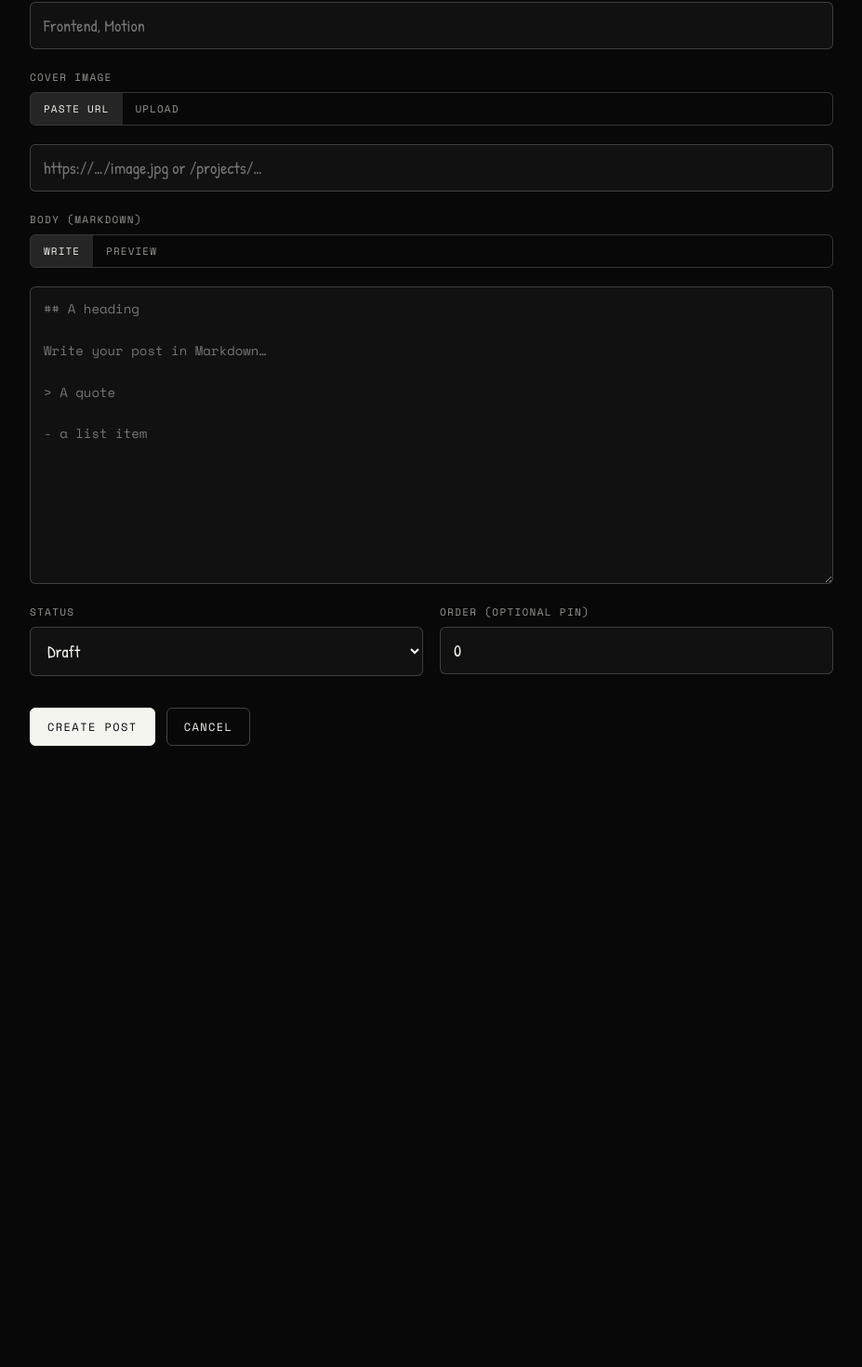
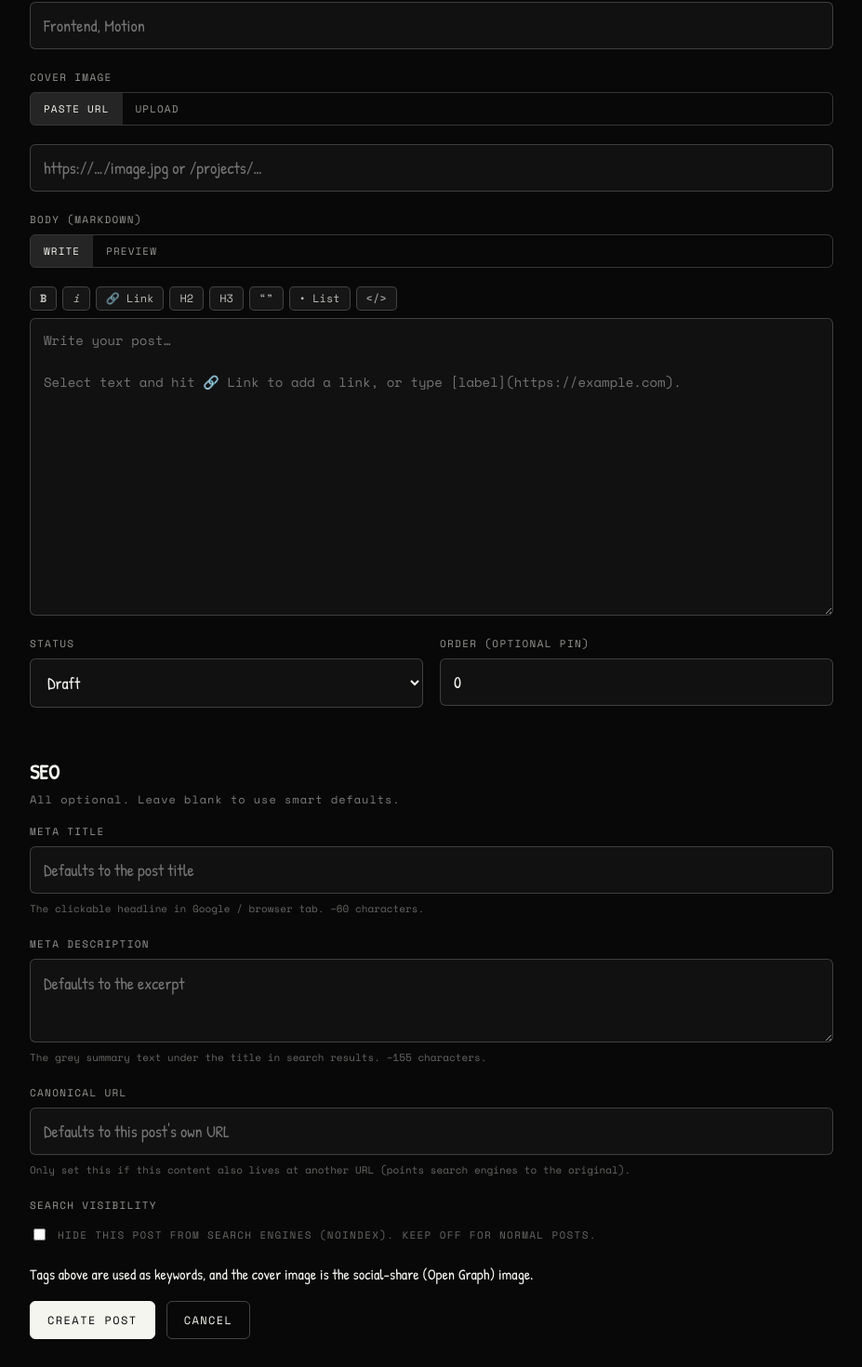
Before and after one commit to hassanahmedgh/MyProtfolio, a Next.js app: page /admin/posts/new in a window 1280 px wide. Shown: the part 640-2110 px from the top of the page at 93% size, without its empty margins (176-1103 px from the left). Before the commit the page ends 1542 px from the top, so only its background shows below. Built offline with nearby package versions, Linux system fonts and the light colour scheme; no server answers; sample sign-in values are in the browser's storage.

Commit message:
Add blog editor formatting toolbar (links) and per-post SEO controls

```diff
--- a/src/app/admin/admin.css
+++ b/src/app/admin/admin.css
@@ -256,6 +256,30 @@
   color: rgb(var(--fg));
 }
 
+.md-toolbar {
+  display: flex;
+  flex-wrap: wrap;
+  gap: 6px;
+  margin-top: 12px;
+}
+
+.md-toolbar button {
+  font-family: var(--font-mono);
+  font-size: 12px;
+  color: rgba(var(--fg), 0.75);
+  background: rgba(var(--fg), 0.06);
+  border: 1px solid rgba(var(--fg), 0.2);
+  border-radius: 5px;
+  padding: 6px 10px;
+  cursor: pointer;
+  line-height: 1;
+}
+
+.md-toolbar button:hover {
+  background: rgba(var(--fg), 0.14);
+  color: rgb(var(--fg));
+}
+
 .img-preview {
   margin-top: 12px;
   max-width: 280px;
--- a/src/components/admin/MarkdownEditor.tsx
+++ b/src/components/admin/MarkdownEditor.tsx
@@ -1,10 +1,10 @@
 "use client";
 
-import { useEffect, useState } from "react";
+import { useEffect, useRef, useState } from "react";
 import { markdownToHtml } from "@/lib/markdown";
 
-// Raw Markdown textarea with a live, sanitized HTML preview (same pipeline used
-// to render the published article).
+// Raw Markdown textarea + a small formatting toolbar (so you can add links and
+// formatting without knowing Markdown) + a live, sanitized HTML preview.
 export default function MarkdownEditor({
   value,
   onChange,
@@ -14,6 +14,7 @@ export default function MarkdownEditor({
 }) {
   const [tab, setTab] = useState<"write" | "preview">("write");
   const [html, setHtml] = useState("");
+  const ref = useRef<HTMLTextAreaElement | null>(null);
 
   useEffect(() => {
     if (tab !== "preview") return;
@@ -25,6 +26,53 @@ export default function MarkdownEditor({
       active = false;
     };
   }, [tab, value]);
+
+  // Wrap the current selection with `before`/`after` (e.g. **bold**, `code`).
+  function surround(before: string, after = before, placeholder = "text") {
+    const el = ref.current;
+    if (!el) return;
+    const start = el.selectionStart;
+    const end = el.selectionEnd;
+    const sel = value.slice(start, end) || placeholder;
+    const next = value.slice(0, start) + before + sel + after + value.slice(end);
+    onChange(next);
+    requestAnimationFrame(() => {
+      el.focus();
+      const s = start + before.length;
+      el.setSelectionRange(s, s + sel.length);
+    });
+  }
+
+  // Add a prefix to the start of the current line (e.g. "## ", "> ", "- ").
+  function linePrefix(prefix: string) {
+    const el = ref.current;
+    if (!el) return;
+    const start = el.selectionStart;
+    const lineStart = value.lastIndexOf("\n", start - 1) + 1;
+    const next = value.slice(0, lineStart) + prefix + value.slice(lineStart);
+    onChange(next);
+    requestAnimationFrame(() => {
+      el.focus();
+      el.setSelectionRange(start + prefix.length, start + prefix.length);
+    });
+  }
+
+  // Insert a Markdown link, selecting the URL portion for quick editing.
+  function insertLink() {
+    const el = ref.current;
+    if (!el) return;
+    const start = el.selectionStart;
+    const end = el.selectionEnd;
+    const text = value.slice(start, end) || "link text";
+    const snippet = `[${text}](https://)`;
+    const next = value.slice(0, start) + snippet + value.slice(end);
+    onChange(next);
+    requestAnimationFrame(() => {
+      el.focus();
+      const urlPos = start + `[${text}](`.length;
+      el.setSelectionRange(urlPos, urlPos + "https://".length);
+    });
+  }
 
   return (
     <div className="field">
@@ -46,13 +94,42 @@ export default function MarkdownEditor({
         </button>
       </div>
 
+      {tab === "write" && (
+        <div className="md-toolbar">
+          <button type="button" onClick={() => surround("**")} title="Bold">
+            <b>B</b>
+          </button>
+          <button type="button" onClick={() => surround("*")} title="Italic">
+            <i>i</i>
+          </button>
+          <button type="button" onClick={insertLink} title="Insert link">
+            🔗 Link
+          </button>
+          <button type="button" onClick={() => linePrefix("## ")} title="Heading">
+            H2
+          </button>
+          <button type="button" onClick={() => linePrefix("### ")} title="Sub-heading">
+            H3
+          </button>
+          <button type="button" onClick={() => linePrefix("> ")} title="Quote">
+            &ldquo;&rdquo;
+          </button>
+          <button type="button" onClick={() => linePrefix("- ")} title="List">
+            • List
+          </button>
+          <button type="button" onClick={() => surround("`")} title="Code">
+            {"</>"}
+          </button>
+        </div>
+      )}
+
       {tab === "write" ? (
         <textarea
+          ref={ref}
           className="textarea"
           value={value}
           onChange={(e) => onChange(e.target.value)}
-          placeholder={"## A heading\n\nWrite your post in Markdown…\n\n> A quote\n\n- a list item"}
-          style={{ marginTop: 12 }}
+          placeholder={"Write your post…\n\nSelect text and hit 🔗 Link to add a link, or type [label](https://example.com)."}
         />
       ) : (
         <div
--- a/src/components/admin/PostForm.tsx
+++ b/src/components/admin/PostForm.tsx
@@ -21,6 +21,10 @@ export default function PostForm({ initial }: { initial?: Post | null }) {
   const [body, setBody] = useState(initial?.body ?? "");
   const [status, setStatus] = useState<Status>(initial?.status ?? "draft");
   const [order, setOrder] = useState(String(initial?.order ?? 0));
+  const [seoTitle, setSeoTitle] = useState(initial?.seoTitle ?? "");
+  const [metaDescription, setMetaDescription] = useState(initial?.metaDescription ?? "");
+  const [canonicalUrl, setCanonicalUrl] = useState(initial?.canonicalUrl ?? "");
+  const [noindex, setNoindex] = useState(initial?.noindex ?? false);
   const [saving, setSaving] = useState(false);
   const [err, setErr] = useState("");
 
@@ -50,6 +54,10 @@ export default function PostForm({ initial }: { initial?: Post | null }) {
         category: category.trim() || "Journal",
         status,
         order: Number(order) || 0,
+        seoTitle: seoTitle.trim(),
+        metaDescription: metaDescription.trim(),
+        canonicalUrl: canonicalUrl.trim(),
+        noindex,
       };
 
       if (editing && initial) await updatePost(initial.id, input);
@@ -149,6 +157,72 @@ export default function PostForm({ initial }: { initial?: Post | null }) {
         </div>
       </div>
 
+      <h2 style={{ fontSize: 22, margin: "32px 0 6px" }}>SEO</h2>
+      <p className="admin-sub" style={{ marginBottom: 18 }}>
+        All optional. Leave blank to use smart defaults.
+      </p>
+
+      <div className="field">
+        <label>Meta title</label>
+        <input
+          className="input"
+          value={seoTitle}
+          onChange={(e) => setSeoTitle(e.target.value)}
+          placeholder="Defaults to the post title"
+        />
+        <span className="hint">
+          The clickable headline in Google / browser tab. ~60 characters.
+        </span>
+      </div>
+
+      <div className="field">
+        <label>Meta description</label>
+        <textarea
+          className="textarea"
+          style={{ minHeight: 90, fontFamily: "var(--font-hand)", fontSize: 18 }}
+          value={metaDescription}
+          onChange={(e) => setMetaDescription(e.target.value)}
+          placeholder="Defaults to the excerpt"
+        />
+        <span className="hint">
+          The grey summary text under the title in search results. ~155 characters.
+        </span>
+      </div>
+
+      <div className="field">
+        <label>Canonical URL</label>
+        <input
+          className="input"
+          type="text"
+          value={canonicalUrl}
+          onChange={(e) => setCanonicalUrl(e.target.value)}
+          placeholder="Defaults to this post's own URL"
+        />
+        <span className="hint">
+          Only set this if this content also lives at another URL (points search
+          engines to the original).
+        </span>
+      </div>
+
+      <div className="field">
+        <label>Search visibility</label>
+        <label style={{ display: "flex", gap: 10, alignItems: "center", marginTop: 6 }}>
+          <input
+            type="checkbox"
+            checked={noindex}
+            onChange={(e) => setNoindex(e.target.checked)}
+          />
+          <span className="hint">
+            Hide this post from search engines (noindex). Keep OFF for normal posts.
+          </span>
+        </label>
+      </div>
+
+      <p className="hint" style={{ marginBottom: 18 }}>
+        Tags above are used as keywords, and the cover image is the social-share
+        (Open Graph) image.
+      </p>
+
       {err && <p className="error-text">{err}</p>}
 
       <div className="admin-actions" style={{ marginTop: 12 }}>
--- a/src/lib/admin/posts.ts
+++ b/src/lib/admin/posts.ts
@@ -34,6 +34,10 @@ function map(id: string, d: DocumentData): Post {
     readingMinutes: typeof d.readingMinutes === "number" ? d.readingMinutes : 1,
     status: d.status === "published" ? "published" : "draft",
     order: typeof d.order === "number" ? d.order : 0,
+    seoTitle: d.seoTitle ?? "",
+    metaDescription: d.metaDescription ?? "",
+    canonicalUrl: d.canonicalUrl ?? "",
+    noindex: Boolean(d.noindex),
     publishedAt:
       d.publishedAt instanceof Timestamp
         ? d.publishedAt.toDate().toISOString()
--- a/src/lib/data/posts.ts
+++ b/src/lib/data/posts.ts
@@ -26,6 +26,10 @@ function mapPost(id: string, d: DocumentData): Post {
     readingMinutes: typeof d.readingMinutes === "number" ? d.readingMinutes : 1,
     status: d.status === "published" ? "published" : "draft",
     order: typeof d.order === "number" ? d.order : 0,
+    seoTitle: d.seoTitle ?? "",
+    metaDescription: d.metaDescription ?? "",
+    canonicalUrl: d.canonicalUrl ?? "",
+    noindex: Boolean(d.noindex),
     publishedAt: toISO(d.publishedAt),
     createdAt: toISO(d.createdAt),
     updatedAt: toISO(d.updatedAt),
--- a/src/lib/types.ts
+++ b/src/lib/types.ts
@@ -29,6 +29,11 @@ export interface Post {
   readingMinutes: number;
   status: Status;
   order: number;
+  /** SEO overrides (all optional — blank falls back to sensible defaults). */
+  seoTitle: string;
+  metaDescription: string;
+  canonicalUrl: string;
+  noindex: boolean;
   publishedAt: string | null;
   createdAt: string | null;
   updatedAt: string | null;
```
Also changed, not shown: src/app/(site)/blog/[slug]/page.tsx (+13 -8 lines).
